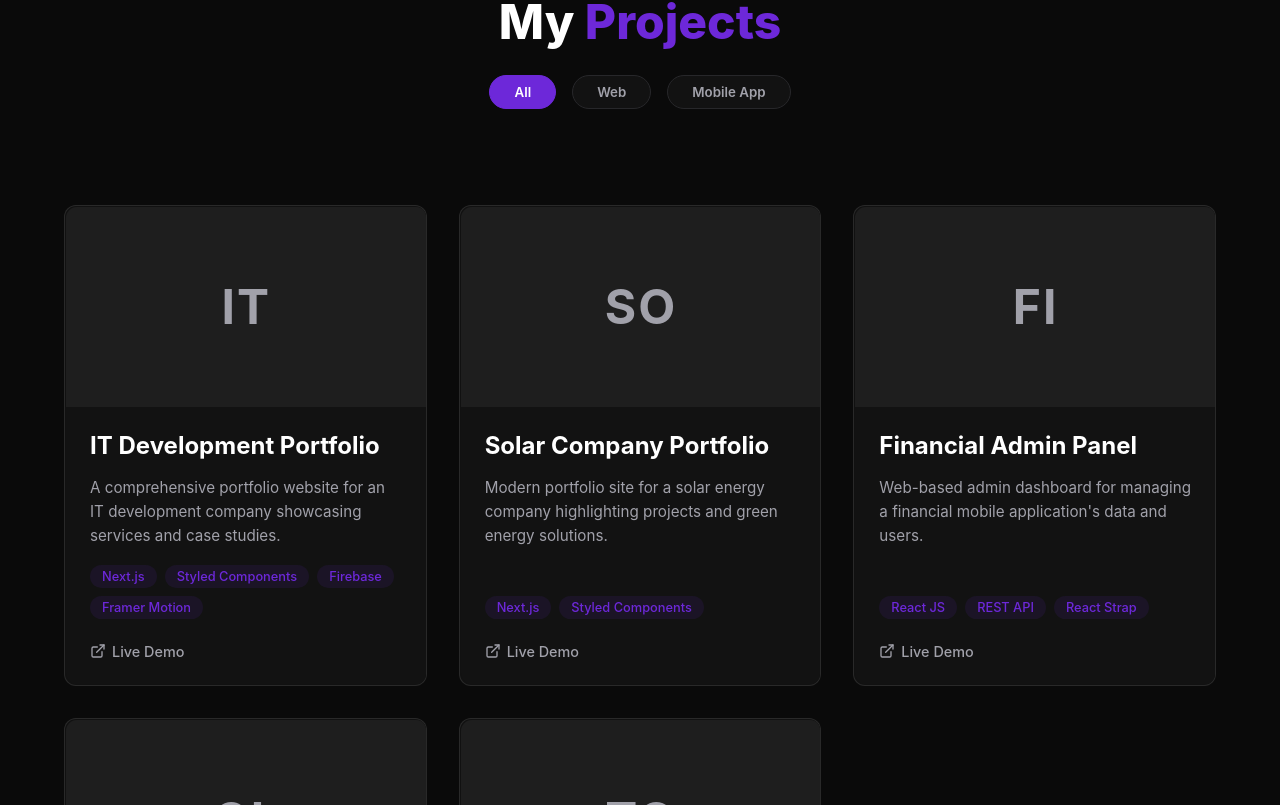
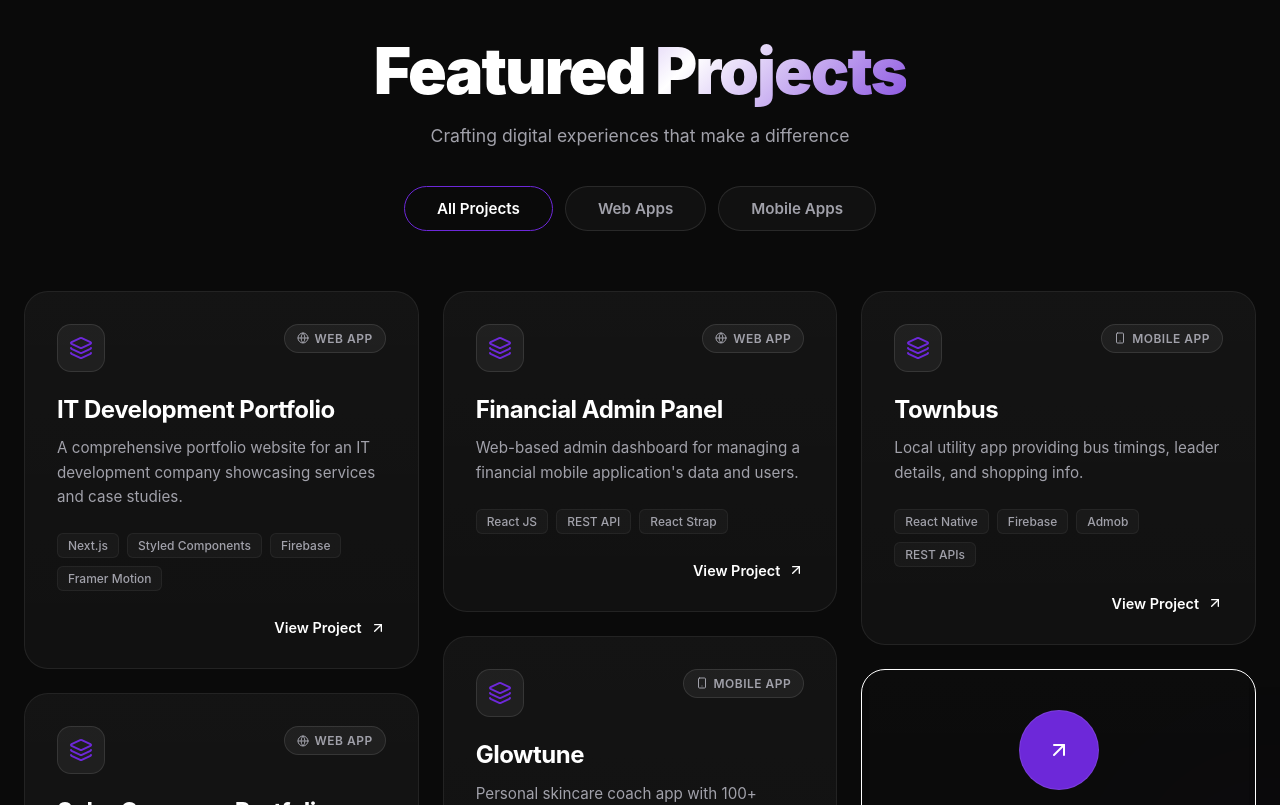
Before and after one commit to Thamarai-selvan-G/personal_portfolio-, a Next.js app: page / in a window 1280 px wide. Shown: the part 4495-5300 px from the top of the page. Built offline with nearby package versions, Linux system fonts and the light colour scheme.

Commit message:
Projects section ui improvements

```diff
--- a/components/ProjectCard.tsx
+++ b/components/ProjectCard.tsx
@@ -1,86 +1,121 @@
 'use client';
 
 import styled from 'styled-components';
-import { motion, useMotionTemplate, useMotionValue } from 'framer-motion';
+import { motion } from 'framer-motion';
 import Link from 'next/link';
-import { ExternalLink, Github } from 'lucide-react';
-import { MouseEvent } from 'react';
+import { ExternalLink, Smartphone, Globe, Layers, ArrowUpRight } from 'lucide-react';
+import { MouseEvent, useState } from 'react';
 
 const Card = styled(motion.div)`
   background: rgba(255, 255, 255, 0.03);
-  border-radius: 12px;
+  border-radius: 24px;
   overflow: hidden;
-  border: 1px solid rgba(255, 255, 255, 0.1);
+  border: 1px solid rgba(255, 255, 255, 0.08);
+  position: relative;
+  cursor: pointer;
+  transition: all 0.4s cubic-bezier(0.175, 0.885, 0.32, 1.275);
+  height: 100%;
   display: flex;
   flex-direction: column;
-  height: 100%;
-  position: relative;
-  group: hover;
+
+  &:hover {
+    border-color: rgba(var(--primary-rgb), 0.4);
+    transform: translateY(-8px);
+    box-shadow: 0 20px 40px -10px rgba(0, 0, 0, 0.3);
+  }
 `;
 
-const Glow = styled(motion.div)`
+const CardGlow = styled.div`
   pointer-events: none;
   position: absolute;
   inset: -1px;
-  border-radius: 12px;
+  border-radius: 24px;
   z-index: 0;
   background: radial-gradient(
-    600px circle at var(--mouse-x) var(--mouse-y),
-    rgba(109, 40, 217, 0.4),
+    600px circle at var(--card-mouse-x, 50%) var(--card-mouse-y, 50%),
+    rgba(var(--primary-rgb), 0.1),
     transparent 40%
   );
   opacity: 0;
-  transition: opacity 0.3s;
+  transition: opacity 0.3s ease;
+`;
+
+const CardInner = styled.div`
+  position: relative;
+  height: 100%;
+  display: flex;
+  flex-direction: column;
+  padding: 32px;
+  z-index: 1;
+  background: linear-gradient(180deg, rgba(255,255,255,0.01) 0%, rgba(255,255,255,0) 100%);
+`;
+
+const Header = styled.div`
+  display: flex;
+  justify-content: space-between;
+  align-items: flex-start;
+  margin-bottom: 24px;
+`;
+
+const IconWrapper = styled.div`
+  width: 48px;
+  height: 48px;
+  border-radius: 14px;
+  background: rgba(255, 255, 255, 0.05);
+  border: 1px solid rgba(255, 255, 255, 0.1);
+  display: flex;
+  align-items: center;
+  justify-content: center;
+  color: var(--primary);
+  transition: all 0.3s ease;
 
   ${Card}:hover & {
-    opacity: 1;
+    background: var(--primary);
+    color: white;
+    border-color: var(--primary);
+    transform: scale(1.1) rotate(-5deg);
+  }
+
+  svg {
+    width: 24px;
+    height: 24px;
   }
 `;
 
-const CardInner = styled.div`
-  background: var(--surface);
-  border-radius: 11px;
-  height: 100%;
-  width: 100%;
-  z-index: 1;
-  display: flex;
-  flex-direction: column;
-  margin: 1px; // To show the border glow
-  overflow: hidden;
-`;
-
-const ImagePlaceholder = styled.div`
-  width: 100%;
-  height: 200px;
-  background: var(--surface-light);
+const CategoryBadge = styled(motion.div)<{ $category: string }>`
   display: flex;
   align-items: center;
-  justify-content: center;
+  gap: 6px;
+  padding: 6px 12px;
+  border-radius: 100px;
+  background: rgba(255, 255, 255, 0.05);
+  border: 1px solid rgba(255, 255, 255, 0.1);
   color: var(--text-secondary);
-  font-size: 3rem;
-  font-weight: 700;
+  font-size: 0.75rem;
+  font-weight: 600;
   text-transform: uppercase;
-  letter-spacing: 2px;
-`;
+  letter-spacing: 0.5px;
 
-const Content = styled.div`
-  padding: 24px;
-  flex: 1;
-  display: flex;
-  flex-direction: column;
-  gap: 16px;
+  svg {
+    width: 12px;
+    height: 12px;
+  }
 `;
 
 const Title = styled.h3`
   font-size: 1.5rem;
   font-weight: 700;
-  color: var(--text-primary);
+  color: #fff;
+  margin-bottom: 12px;
+  line-height: 1.2;
+  letter-spacing: -0.5px;
 `;
 
 const Description = styled.p`
   color: var(--text-secondary);
   font-size: 0.95rem;
   line-height: 1.6;
+  margin-bottom: 24px;
   flex: 1;
 `;
 
@@ -88,33 +123,68 @@ const Tags = styled.div`
   display: flex;
   flex-wrap: wrap;
   gap: 8px;
+  margin-bottom: 28px;
 `;
 
-const Tag = styled.span`
-  background: rgba(109, 40, 217, 0.1);
-  color: var(--primary);
-  padding: 4px 12px;
-  border-radius: 100px;
-  font-size: 0.8rem;
+const Tag = styled(motion.span)`
+  background: rgba(255, 255, 255, 0.03);
+  color: var(--text-secondary);
+  padding: 4px 10px;
+  border-radius: 6px;
+  font-size: 0.75rem;
   font-weight: 500;
+  border: 1px solid rgba(255, 255, 255, 0.05);
+  transition: border-color 0.3s ease;
+  cursor: default;
 `;
 
-const Links = styled.div`
+const Footer = styled.div`
   display: flex;
-  gap: 16px;
-  margin-top: 8px;
+  align-items: center;
+  justify-content: flex-end;
+  margin-top: auto;
 `;
 
 const ProjectLink = styled(Link)`
-  display: flex;
+  display: inline-flex;
   align-items: center;
-  gap: 6px;
-  color: var(--text-secondary);
+  gap: 8px;
+  color: var(--text-primary);
   font-size: 0.9rem;
-  font-weight: 500;
+  font-weight: 600;
+  transition: all 0.3s ease;
+
+  span {
+    position: relative;
+
+    &::after {
+      content: '';
+      position: absolute;
+      bottom: -2px;
+      left: 0;
+      width: 0;
+      height: 1px;
+      background: var(--primary);
+      transition: width 0.3s ease;
+    }
+  }
+
+  svg {
+    width: 16px;
+    height: 16px;
+    transition: transform 0.3s ease;
+  }
 
   &:hover {
     color: var(--primary);
+
+    span::after {
+      width: 100%;
+    }
+
+    svg {
+      transform: translate(2px, -2px);
+    }
   }
 `;
 
@@ -122,19 +192,75 @@ interface ProjectCardProps {
   title: string;
   description: string;
   tags: string[];
+  category: string;
   demoLink?: string;
   githubLink?: string;
   index: number;
 }
 
-export default function ProjectCard({ title, description, tags, demoLink, githubLink, index }: ProjectCardProps) {
-  const mouseX = useMotionValue(0);
-  const mouseY = useMotionValue(0);
+export default function ProjectCard({
+  title,
+  description,
+  tags,
+  category,
+  demoLink,
+  githubLink,
+  index
+}: ProjectCardProps) {
+  const [isHovered, setIsHovered] = useState(false);
 
-  function handleMouseMove({ currentTarget, clientX, clientY }: MouseEvent) {
-    const { left, top } = currentTarget.getBoundingClientRect();
-    mouseX.set(clientX - left);
-    mouseY.set(clientY - top);
+  const handleMouseMove = (e: MouseEvent<HTMLDivElement>) => {
+    const card = e.currentTarget;
+    const rect = card.getBoundingClientRect();
+    const x = e.clientX - rect.left;
+    const y = e.clientY - rect.top;
+
+    card.style.setProperty('--card-mouse-x', `${x}px`);
+    card.style.setProperty('--card-mouse-y', `${y}px`);
+  };
+
+  if (category === 'more') {
+    return (
+      <Card
+        initial={{ opacity: 0, y: 30 }}
+        whileInView={{ opacity: 1, y: 0 }}
+        viewport={{ once: true, margin: "-50px" }}
+        transition={{ duration: 0.5, delay: index * 0.1 }}
+        whileHover={{ scale: 1.02, translateY: -5 }}
+        onClick={() => demoLink && window.open(demoLink, '_blank')}
+        style={{
+          background: 'linear-gradient(135deg, rgba(var(--primary-rgb), 0.1), rgba(var(--primary-rgb), 0.05))',
+          borderColor: 'rgba(var(--primary-rgb), 0.3)',
+          display: 'flex',
+          alignItems: 'center',
+          justifyContent: 'center',
+          textAlign: 'center'
+        }}
+      >
+        <CardInner style={{ alignItems: 'center', justifyContent: 'center', padding: '40px' }}>
+          <IconWrapper style={{
+            width: '80px',
+            height: '80px',
+            marginBottom: '24px',
+            background: 'var(--primary)',
+            color: 'white',
+            borderRadius: '50%'
+          }}>
+            <ArrowUpRight size={40} />
+          </IconWrapper>
+
+          <Title style={{ fontSize: '1.8rem', marginBottom: '16px' }}>Explore More</Title>
+          <Description style={{ marginBottom: '32px', maxWidth: '300px' }}>
+            {description}
+          </Description>
+
+          <ProjectLink href={demoLink || '#'} target="_blank" style={{ background: 'white', color: 'var(--primary)', padding: '12px 24px' }}>
+            <span>Visit GitHub</span>
+            <ExternalLink size={16} />
+          </ProjectLink>
+        </CardInner>
+      </Card>
+    );
   }
 
   return (
@@ -142,36 +268,65 @@ export default function ProjectCard({ title, description, tags, demoLink, github
       initial={{ opacity: 0, y: 30 }}
       whileInView={{ opacity: 1, y: 0 }}
       viewport={{ once: true, margin: "-50px" }}
-      transition={{ duration: 0.5, delay: index * 0.1 }}
+      transition={{
+        duration: 0.5,
+        delay: index * 0.1,
+        ease: "easeOut"
+      }}
       onMouseMove={handleMouseMove}
-      style={{
-        // @ts-ignore
-        "--mouse-x": useMotionTemplate`${mouseX}px`,
-        "--mouse-y": useMotionTemplate`${mouseY}px`,
-      }}
+      onMouseEnter={() => setIsHovered(true)}
+      onMouseLeave={() => setIsHovered(false)}
     >
-      <Glow />
+      <CardGlow style={{ opacity: isHovered ? 1 : 0 }} />
+
       <CardInner>
-        <ImagePlaceholder>
-          {title.substring(0, 2)}
-        </ImagePlaceholder>
-        <Content>
-          <Title>{title}</Title>
-          <Description>{description}</Description>
-          <Tags>
-            {tags.map(tag => (
-              <Tag key={tag}>{tag}</Tag>
-            ))}
-          </Tags>
-          <Links>
-            {demoLink && (
-              <ProjectLink href={demoLink} target="_blank">
-                <ExternalLink size={16} /> Live Demo
-              </ProjectLink>
-            )}
+        <Header>
+          <IconWrapper>
+            <Layers />
+          </IconWrapper>
+          <CategoryBadge
+            $category={category}
+            initial={{ opacity: 0, scale: 0.8 }}
+            whileInView={{ opacity: 1, scale: 1 }}
+            transition={{ delay: index * 0.1 + 0.2 }}
+            whileHover={{ scale: 1.05, backgroundColor: "rgba(255, 255, 255, 0.1)" }}
+          >
+            {category === 'web' ? <Globe /> : <Smartphone />}
+            {category === 'web' ? 'Web App' : 'Mobile App'}
+          </CategoryBadge>
+        </Header>
 
-          </Links>
-        </Content>
+        <Title>{title}</Title>
+        <Description>{description}</Description>
+
+        <Tags>
+          {tags.map((tag, i) => (
+            <Tag
+              key={tag}
+              initial={{ opacity: 0, y: 10 }}
+              whileInView={{ opacity: 1, y: 0 }}
+              viewport={{ once: true }}
+              transition={{ delay: index * 0.1 + 0.3 + (i * 0.05) }}
+              whileHover={{
+                scale: 1.05,
+                backgroundColor: "rgba(var(--primary-rgb), 0.15)",
+                borderColor: "rgba(var(--primary-rgb), 0.3)",
+                color: "var(--text-primary)"
+              }}
+            >
+              {tag}
+            </Tag>
+          ))}
+        </Tags>
+
+        <Footer>
+          {demoLink && (
+            <ProjectLink href={demoLink} target="_blank">
+              <span>View Project</span>
+              <ArrowUpRight />
+            </ProjectLink>
+          )}
+        </Footer>
       </CardInner>
     </Card>
   );
--- a/components/ProjectsSection.tsx
+++ b/components/ProjectsSection.tsx
@@ -1,63 +1,153 @@
 'use client';
 
 import styled from 'styled-components';
-import { motion } from 'framer-motion';
-import { useState } from 'react';
+import { motion, useMotionValue, useSpring } from 'framer-motion';
+import { useState, useRef, MouseEvent } from 'react';
 import ProjectCard from '@/components/ProjectCard';
 
 const Section = styled.section`
-  padding: 80px 24px;
-  max-width: 1200px;
+  padding: 120px 24px;
+  max-width: 1400px;
   margin: 0 auto;
-  min-height: 80vh;
+  min-height: 100vh;
   display: flex;
   flex-direction: column;
   justify-content: center;
+  position: relative;
+  overflow: hidden;
+`;
+
+const Spotlight = styled(motion.div)`
+  pointer-events: none;
+  position: absolute;
+  z-index: 1;
+  width: 100%;
+  height: 100%;
+  top: 0;
+  left: 0;
+  background: radial-gradient(
+    600px circle at var(--mouse-x, 50%) var(--mouse-y, 50%),
+    rgba(var(--primary-rgb), 0.06),
+    transparent 40%
+  );
+  opacity: 0;
+  transition: opacity 0.3s ease;
+
+  &.active {
+    opacity: 1;
+  }
+`;
+
+const BackgroundBlob = styled(motion.div)<{ $color: string; $top: string; $left: string }>`
+  position: absolute;
+  width: 500px;
+  height: 500px;
+  top: ${props => props.$top};
+  left: ${props => props.$left};
+  background: radial-gradient(circle, ${props => props.$color} 0%, transparent 70%);
+  opacity: 0.05;
+  filter: blur(60px);
+  z-index: 0;
+  pointer-events: none;
 `;
 
 const Header = styled(motion.div)`
-  margin-bottom: 48px;
+  margin-bottom: 60px;
   text-align: center;
+  position: relative;
+  z-index: 10;
 `;
 
 const Title = styled.h2`
-  font-size: 3rem;
-  font-weight: 800;
-  margin-bottom: 24px;
+  font-size: 4rem;
+  font-weight: 900;
+  margin-bottom: 16px;
   color: var(--text-primary);
+  letter-spacing: -2px;
 
   span {
-    color: var(--primary);
+    background: linear-gradient(135deg, var(--primary) 0%, #fff 50%, var(--primary) 100%);
+    background-size: 200% 200%;
+    -webkit-background-clip: text;
+    -webkit-text-fill-color: transparent;
+    animation: gradientShift 3s ease infinite;
   }
+
+  @keyframes gradientShift {
+    0%, 100% { background-position: 0% 50%; }
+    50% { background-position: 100% 50%; }
+  }
+
+  @media (max-width: 768px) {
+    font-size: 2.5rem;
+  }
+`;
+
+const Subtitle = styled.p`
+  color: var(--text-secondary);
+  font-size: 1.1rem;
+  margin-bottom: 40px;
+  max-width: 600px;
+  margin-left: auto;
+  margin-right: auto;
 `;
 
 const FilterContainer = styled.div`
   display: flex;
   justify-content: center;
-  gap: 16px;
-  margin-bottom: 48px;
+  gap: 12px;
   flex-wrap: wrap;
 `;
 
-const FilterButton = styled.button<{ $active: boolean }>`
-  padding: 8px 24px;
+const FilterButton = styled(motion.button)<{ $active: boolean }>`
+  padding: 12px 32px;
   border-radius: 100px;
-  background: ${props => props.$active ? 'var(--primary)' : 'var(--surface)'};
+  background: ${props => props.$active
+    ? 'linear-gradient(135deg, var(--primary) 0%, rgba(var(--primary-rgb), 0.8) 100%)'
+    : 'rgba(255, 255, 255, 0.03)'};
   color: ${props => props.$active ? 'white' : 'var(--text-secondary)'};
   font-weight: 600;
-  border: 1px solid ${props => props.$active ? 'var(--primary)' : 'var(--border)'};
+  font-size: 0.95rem;
+  border: 1px solid ${props => props.$active ? 'var(--primary)' : 'rgba(255, 255, 255, 0.1)'};
   transition: all 0.3s ease;
+  position: relative;
+  overflow: hidden;
+
+  &::before {
+    content: '';
+    position: absolute;
+    inset: 0;
+    background: linear-gradient(135deg, rgba(var(--primary-rgb), 0.2), transparent);
+    opacity: 0;
+    transition: opacity 0.3s ease;
+  }
 
   &:hover {
-    background: ${props => props.$active ? 'var(--primary)' : 'var(--surface-light)'};
-    color: ${props => props.$active ? 'white' : 'var(--text-primary)'};
+    background: ${props => props.$active
+      ? 'linear-gradient(135deg, var(--primary) 0%, rgba(var(--primary-rgb), 0.9) 100%)'
+      : 'rgba(255, 255, 255, 0.05)'};
+    border-color: ${props => props.$active ? 'var(--primary)' : 'rgba(255, 255, 255, 0.2)'};
+    transform: translateY(-2px);
+
+    &::before {
+      opacity: 1;
+    }
   }
 `;
 
-const Grid = styled.div`
-  display: grid;
-  grid-template-columns: repeat(auto-fill, minmax(300px, 1fr));
-  gap: 32px;
+const MasonryGrid = styled(motion.div)`
+  column-count: 3;
+  column-gap: 24px;
+  position: relative;
+  z-index: 10;
+
+  @media (max-width: 1024px) {
+    column-count: 2;
+  }
+
+  @media (max-width: 768px) {
+    column-count: 1;
+  }
 `;
 
 const projects = [
@@ -66,80 +156,161 @@ const projects = [
     description: "A comprehensive portfolio website for an IT development company showcasing services and case studies.",
     tags: ["Next.js", "Styled Components", "Firebase", "Framer Motion"],
     category: "web",
-    demoLink: "#",
-
+    demoLink: "#"
   },
   {
     title: "Solar Company Portfolio",
     description: "Modern portfolio site for a solar energy company highlighting projects and green energy solutions.",
     tags: ["Next.js", "Styled Components"],
     category: "web",
-    demoLink: "#",
-
+    demoLink: "#"
   },
   {
     title: "Financial Admin Panel",
     description: "Web-based admin dashboard for managing a financial mobile application's data and users.",
-    tags: ["React JS", "REST API","React Strap"],
+    tags: ["React JS", "REST API", "React Strap"],
     category: "web",
-    demoLink: "#",
-
+    demoLink: "#"
   },
   {
     title: "Glowtune",
     description: "Personal skincare coach app with 100+ downloads. Features routine tracking and personalized advice.",
     tags: ["React Native", "Supabase", "Firebase", "Push Notifications"],
     category: "mobile",
-    demoLink: "#",
+    demoLink: "#"
   },
   {
     title: "Townbus",
     description: "Local utility app providing bus timings, leader details, and shopping info.",
     tags: ["React Native", "Firebase", "Admob", "REST APIs"],
     category: "mobile",
-    demoLink: "#",
-
+    demoLink: "#"
+  },
+  {
+    title: "Explore More",
+    description: "I've worked on dozens of other projects. Check out my GitHub to see the rest of my portfolio.",
+    tags: ["Open Source", "Experiments", "Contributions"],
+    category: "more",
+    demoLink: "https://github.com/Thamarai-selvan-G"
   }
 ];
 
 export default function ProjectsSection() {
   const [filter, setFilter] = useState('all');
+  const [isHovering, setIsHovering] = useState(false);
+  const sectionRef = useRef<HTMLDivElement>(null);
+  const mouseX = useMotionValue(0);
+  const mouseY = useMotionValue(0);
 
   const filteredProjects = projects.filter(project =>
     filter === 'all' ? true : project.category === filter
   );
 
+  const handleMouseMove = (e: MouseEvent<HTMLDivElement>) => {
+    if (!sectionRef.current) return;
+
+    const rect = sectionRef.current.getBoundingClientRect();
+    const x = e.clientX - rect.left;
+    const y = e.clientY - rect.top;
+
+    mouseX.set(x);
+    mouseY.set(y);
+
+    // Update CSS variables for spotlight
+    sectionRef.current.style.setProperty('--mouse-x', `${x}px`);
+    sectionRef.current.style.setProperty('--mouse-y', `${y}px`);
+  };
+
   return (
-    <Section id="projects">
+    <Section
+      id="projects"
+      ref={sectionRef}
+      onMouseMove={handleMouseMove}
+      onMouseEnter={() => setIsHovering(true)}
+      onMouseLeave={() => setIsHovering(false)}
+    >
+      <Spotlight className={isHovering ? 'active' : ''} />
+
+      <BackgroundBlob
+        $color="rgba(var(--primary-rgb), 0.3)"
+        $top="10%"
+        $left="10%"
+        animate={{
+          y: [0, 50, 0],
+          scale: [1, 1.1, 1],
+        }}
+        transition={{
+          duration: 20,
+          repeat: Infinity,
+          ease: "easeInOut"
+        }}
+      />
+
+      <BackgroundBlob
+        $color="rgba(147, 51, 234, 0.3)"
+        $top="60%"
+        $left="80%"
+        animate={{
+          y: [0, -50, 0],
+          scale: [1, 1.2, 1],
+        }}
+        transition={{
+          duration: 25,
+          repeat: Infinity,
+          ease: "easeInOut"
+        }}
+      />
+
       <Header
-        initial={{ opacity: 0, y: 20 }}
+        initial={{ opacity: 0, y: 50 }}
         whileInView={{ opacity: 1, y: 0 }}
         viewport={{ once: true }}
-        transition={{ duration: 0.5 }}
+        transition={{ duration: 0.8, ease: "easeOut" }}
       >
-        <Title>My <span>Projects</span></Title>
+        <Title>Featured <span>Projects</span></Title>
+        <Subtitle>
+          Crafting digital experiences that make a difference
+        </Subtitle>
         <FilterContainer>
-          <FilterButton $active={filter === 'all'} onClick={() => setFilter('all')}>
-            All
+          <FilterButton
+            $active={filter === 'all'}
+            onClick={() => setFilter('all')}
+            whileTap={{ scale: 0.95 }}
+          >
+            All Projects
           </FilterButton>
-          <FilterButton $active={filter === 'web'} onClick={() => setFilter('web')}>
-            Web
+          <FilterButton
+            $active={filter === 'web'}
+            onClick={() => setFilter('web')}
+            whileTap={{ scale: 0.95 }}
+          >
+            Web Apps
           </FilterButton>
-          <FilterButton $active={filter === 'mobile'} onClick={() => setFilter('mobile')}>
-            Mobile App
+          <FilterButton
+            $active={filter === 'mobile'}
+            onClick={() => setFilter('mobile')}
+            whileTap={{ scale: 0.95 }}
+          >
+            Mobile Apps
           </FilterButton>
         </FilterContainer>
       </Header>
 
-      <Grid>
+      <MasonryGrid
+        initial={{ opacity: 0 }}
+        whileInView={{ opacity: 1 }}
+        viewport={{ once: true }}
+        transition={{ duration: 0.5 }}
+      >
         {filteredProjects.map((project, index) => (
-          <ProjectCard
-            key={project.title}
-            index={index}
-            {...project}
-          />
+          <div key={project.title} style={{ breakInside: 'avoid', marginBottom: '24px' }}>
+            <ProjectCard
+              index={index}
+              {...project}
+            />
+          </div>
         ))}
-      </Grid>
+      </MasonryGrid>
     </Section>
   );
 }
```
